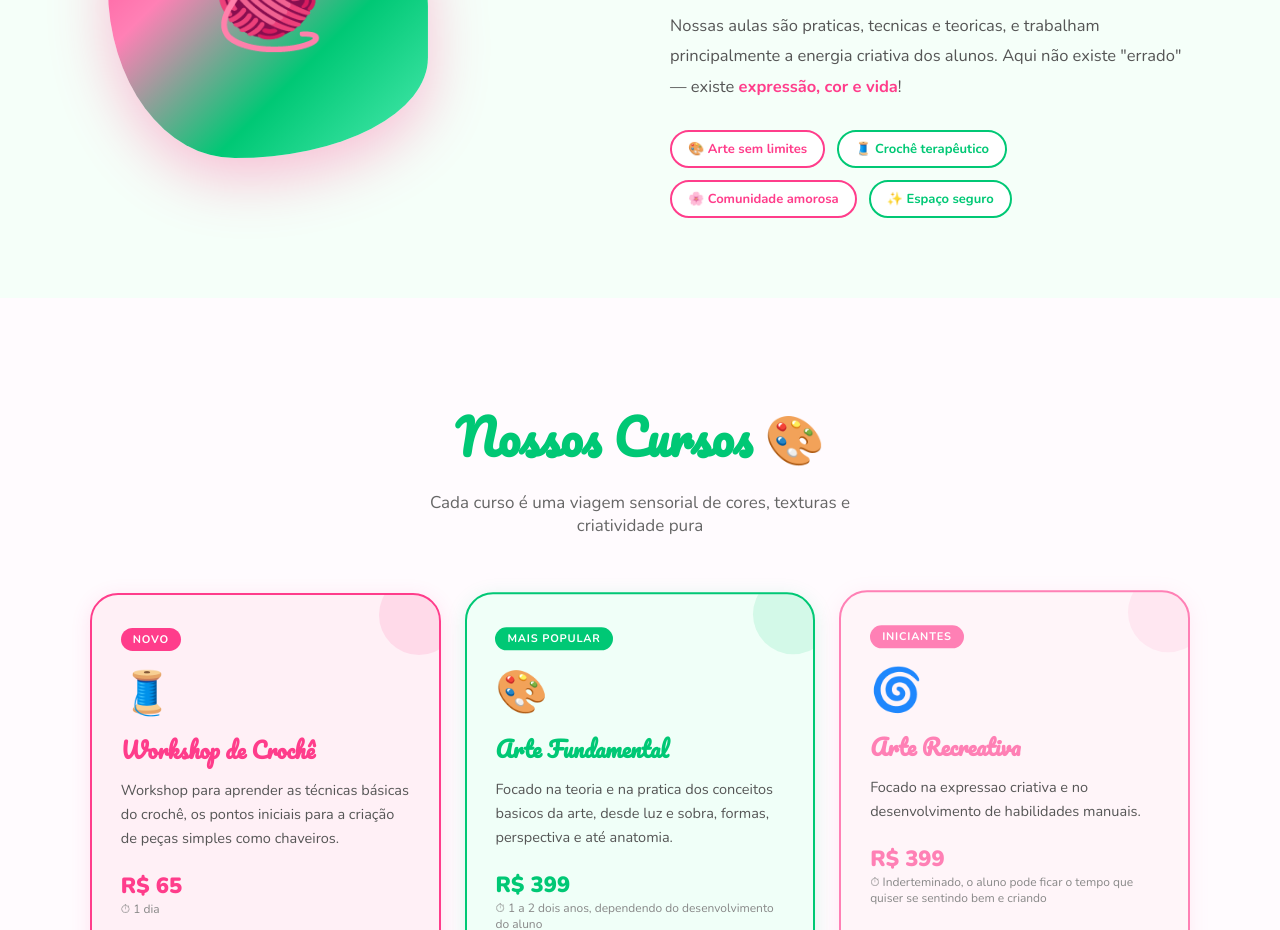
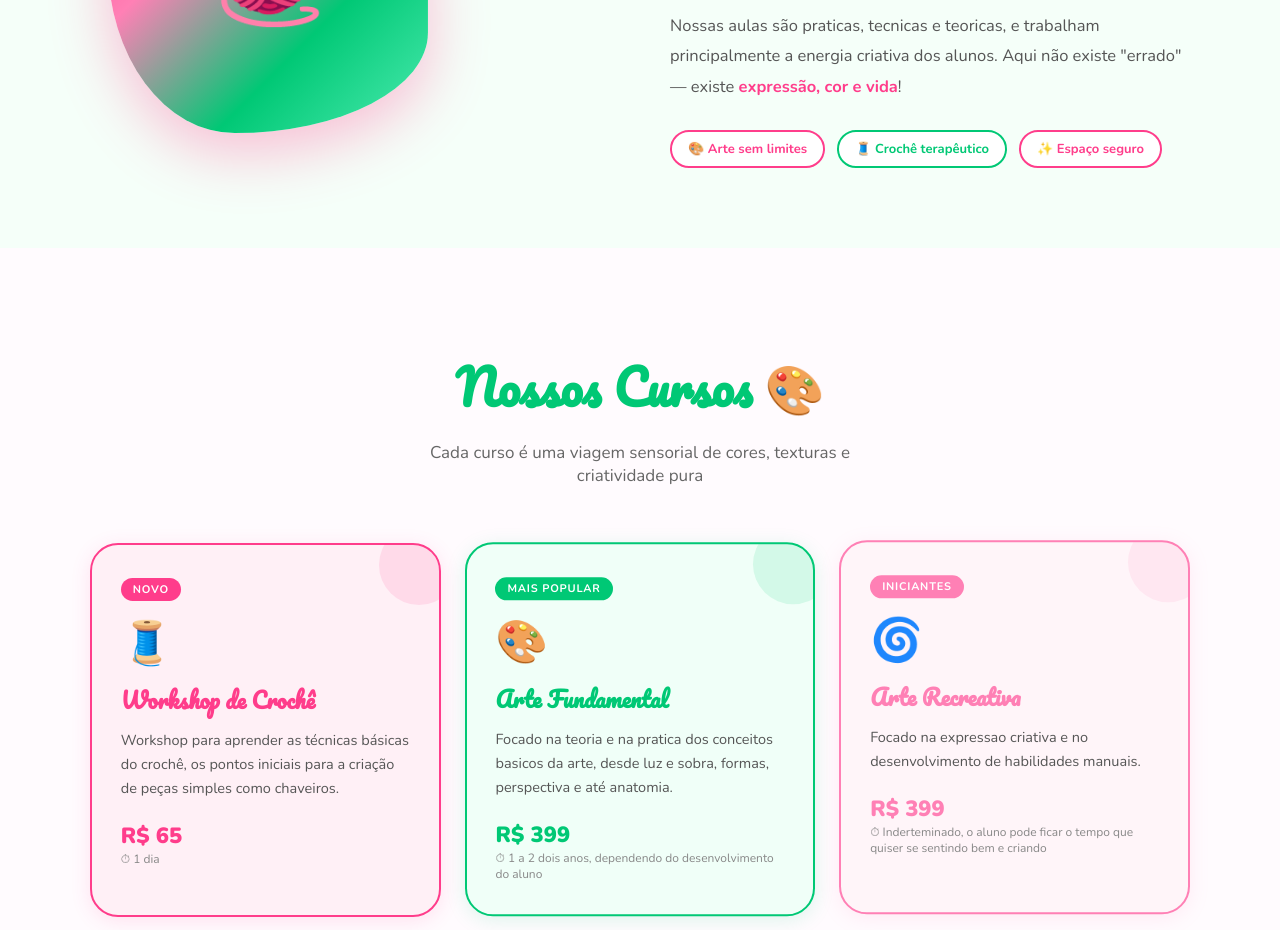
Before and after one commit to lucolive35/deliratelie, a Next.js app in the folder apps/web/: page / in a window 1280 px wide. Shown: the part 1120-2050 px from the top of the page. Built offline with nearby package versions, Linux system fonts and the light colour scheme.

Commit message:
feature: remove comunidade amorosa

```diff
--- a/apps/web/app/page.tsx
+++ b/apps/web/app/page.tsx
@@ -597,7 +597,7 @@ export default function Atelie() {
               {/* to-do add logo minimo */}
             </p>
             <div style={{ display: "flex", gap: 12, flexWrap: "wrap" }}>
-              {["🎨 Arte sem limites", "🧵 Crochê terapêutico", "🌸 Comunidade amorosa", "✨ Espaço seguro"].map((tag, i) => (
+              {["🎨 Arte sem limites", "🧵 Crochê terapêutico", "✨ Espaço seguro"].map((tag, i) => (
                 <span key={tag} style={{
                   background: "#fff",
                   border: `2px solid ${i % 2 === 0 ? ROSA : VERDE}`,
```
